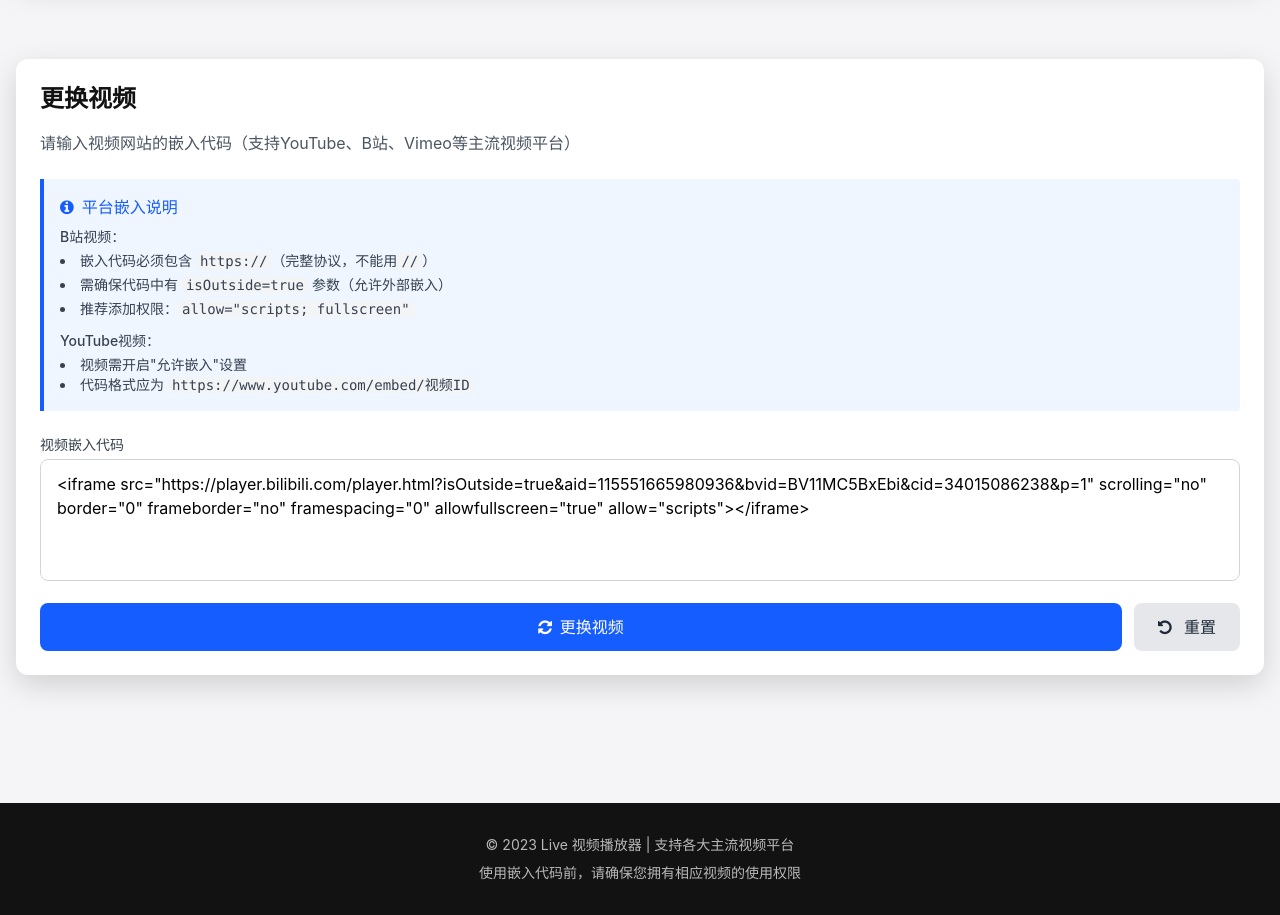
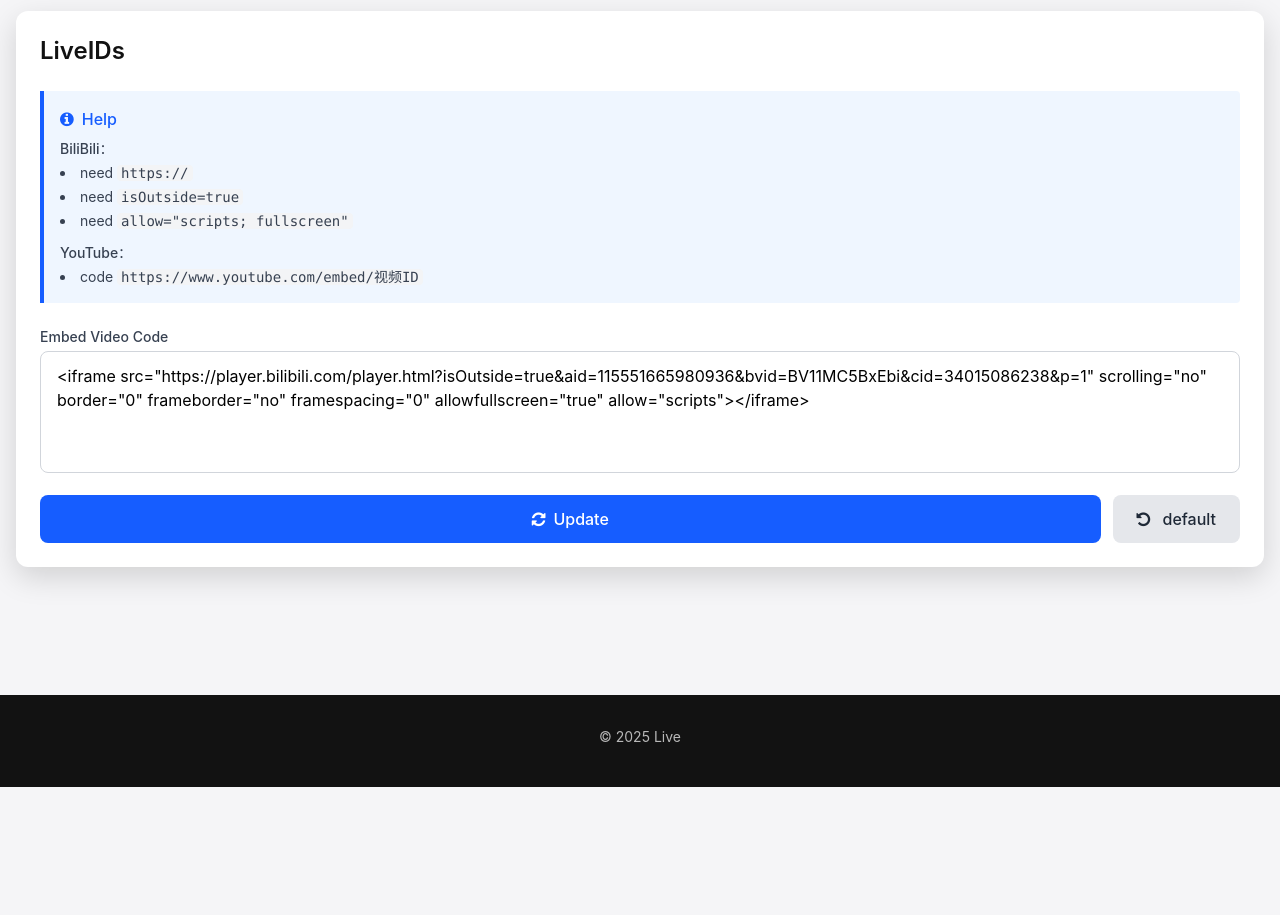
Before and after one commit to DaKidHao2007/live, a plain HTML site: page index.html in a window 1280 px wide. Shown: the part 920-1835 px from the top of the page. After the commit the page ends 1707 px from the top, so only its background shows below. Drawn offline with nearby package versions, Linux system fonts and the light colour scheme.

Commit message:
Update index.html

```diff
--- a/index.html
+++ b/index.html
@@ -53,7 +53,6 @@
       </div>
       <nav>
         <a href="#" class="text-white/80 hover:text-secondary transition-smooth px-3 py-2">
-          <i class="fa fa-question-circle mr-1"></i>帮助
         </a>
       </nav>
     </div>
@@ -63,7 +62,6 @@
     <!-- 第一模块：视频播放器 -->
     <section class="mb-12 md:mb-20">
       <div class="bg-white rounded-xl p-4 md:p-6 player-shadow">
-        <h2 class="text-xl md:text-2xl font-semibold mb-4 text-dark">视频播放区</h2>
         <div class="aspect-video bg-gray-100 rounded-lg overflow-hidden relative flex items-center justify-center" id="videoContainer">
           <!-- 默认视频示例 - B站视频（确保可播放） -->
           <iframe id="videoPlayer"
@@ -96,30 +94,29 @@
     <!-- 第二模块：视频代码输入区 -->
     <section>
       <div class="bg-white rounded-xl p-4 md:p-6 player-shadow">
-        <h2 class="text-xl md:text-2xl font-semibold mb-4 text-dark">更换视频</h2>
+        <h2 class="text-xl md:text-2xl font-semibold mb-4 text-dark">LiveIDs</h2>
         <p class="text-gray-600 mb-6 text-sm md:text-base">
-          请输入视频网站的嵌入代码（支持YouTube、B站、Vimeo等主流视频平台）
+
         </p>
 
         <!-- 平台-specific使用说明 -->
         <div class="bg-blue-50 border-l-4 border-primary p-4 mb-6 rounded-r">
           <h3 class="font-medium text-primary flex items-center">
-            <i class="fa fa-info-circle mr-2"></i>平台嵌入说明
+            <i class="fa fa-info-circle mr-2"></i>Help
           </h3>
           <div class="mt-2 text-sm text-gray-700 space-y-3">
             <div>
-              <span class="font-medium">B站视频：</span>
+              <span class="font-medium">BiliBili：</span>
               <ul class="list-disc list-inside mt-1 space-y-1">
-                <li>嵌入代码必须包含 <code class="bg-gray-100 px-1 rounded">https://</code>（完整协议，不能用<code class="bg-gray-100 px-1 rounded">//</code>）</li>
-                <li>需确保代码中有 <code class="bg-gray-100 px-1 rounded">isOutside=true</code> 参数（允许外部嵌入）</li>
-                <li>推荐添加权限：<code class="bg-gray-100 px-1 rounded">allow="scripts; fullscreen"</code></li>
+                <li>need <code class="bg-gray-100 px-1 rounded">https://</code></li>
+                <li>need <code class="bg-gray-100 px-1 rounded">isOutside=true</code> </li>
+                <li>need <code class="bg-gray-100 px-1 rounded">allow="scripts; fullscreen"</code></li>
               </ul>
             </div>
             <div>
-              <span class="font-medium">YouTube视频：</span>
+              <span class="font-medium">YouTube：</span>
               <ul class="list-disc list-inside mt-1">
-                <li>视频需开启"允许嵌入"设置</li>
-                <li>代码格式应为 <code class="bg-gray-100 px-1 rounded">https://www.youtube.com/embed/视频ID</code></li>
+                <li>code <code class="bg-gray-100 px-1 rounded">https://www.youtube.com/embed/视频ID</code></li>
               </ul>
             </div>
           </div>
@@ -127,7 +124,7 @@
 
         <form id="videoForm" class="space-y-4">
           <div>
-            <label for="videoCode" class="block text-sm font-medium text-gray-700 mb-1">视频嵌入代码</label>
+            <label for="videoCode" class="block text-sm font-medium text-gray-700 mb-1">Embed Video Code</label>
             <textarea id="videoCode"
                       rows="4"
                       class="w-full px-4 py-3 border border-gray-300 rounded-lg focus:ring-2 focus:ring-primary focus:border-primary transition-smooth resize-none"
@@ -138,10 +135,10 @@
 
           <div class="flex flex-col sm:flex-row gap-3">
             <button type="submit" class="bg-primary hover:bg-primary/90 text-white px-6 py-3 rounded-lg font-medium transition-smooth flex-1 flex items-center justify-center">
-              <i class="fa fa-refresh mr-2"></i> 更换视频
+              <i class="fa fa-refresh mr-2"></i> Update
             </button>
             <button type="button" id="resetBtn" class="bg-gray-200 hover:bg-gray-300 text-gray-800 px-6 py-3 rounded-lg font-medium transition-smooth">
-              <i class="fa fa-undo mr-2"></i> 重置
+              <i class="fa fa-undo mr-2"></i> default
             </button>
           </div>
         </form>
@@ -153,8 +150,8 @@
 
   <footer class="bg-dark text-white/70 py-8 mt-16">
     <div class="container mx-auto px-4 text-center text-sm">
-      <p>© 2023 Live 视频播放器 | 支持各大主流视频平台</p>
-      <p class="mt-2">使用嵌入代码前，请确保您拥有相应视频的使用权限</p>
+      <p>© 2025 Live </p>
+      <p class="mt-2"></p>
     </div>
   </footer>
 
```
